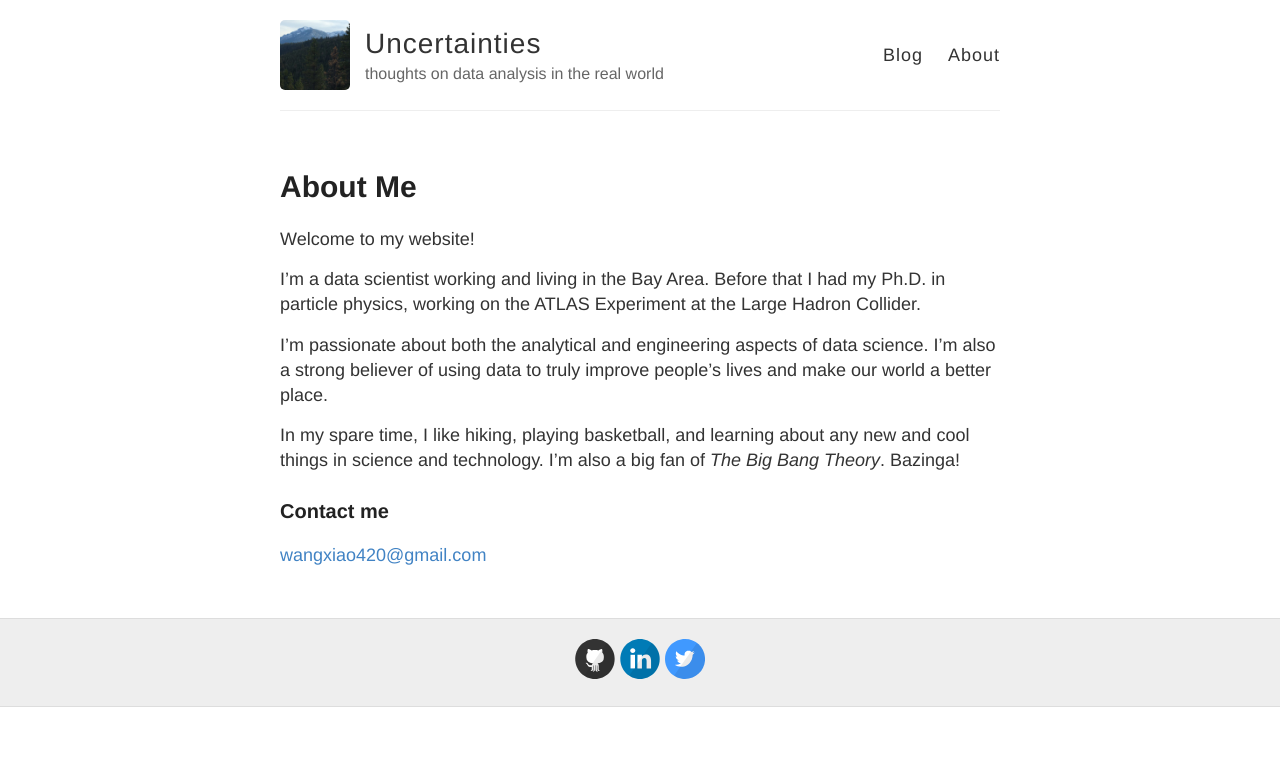
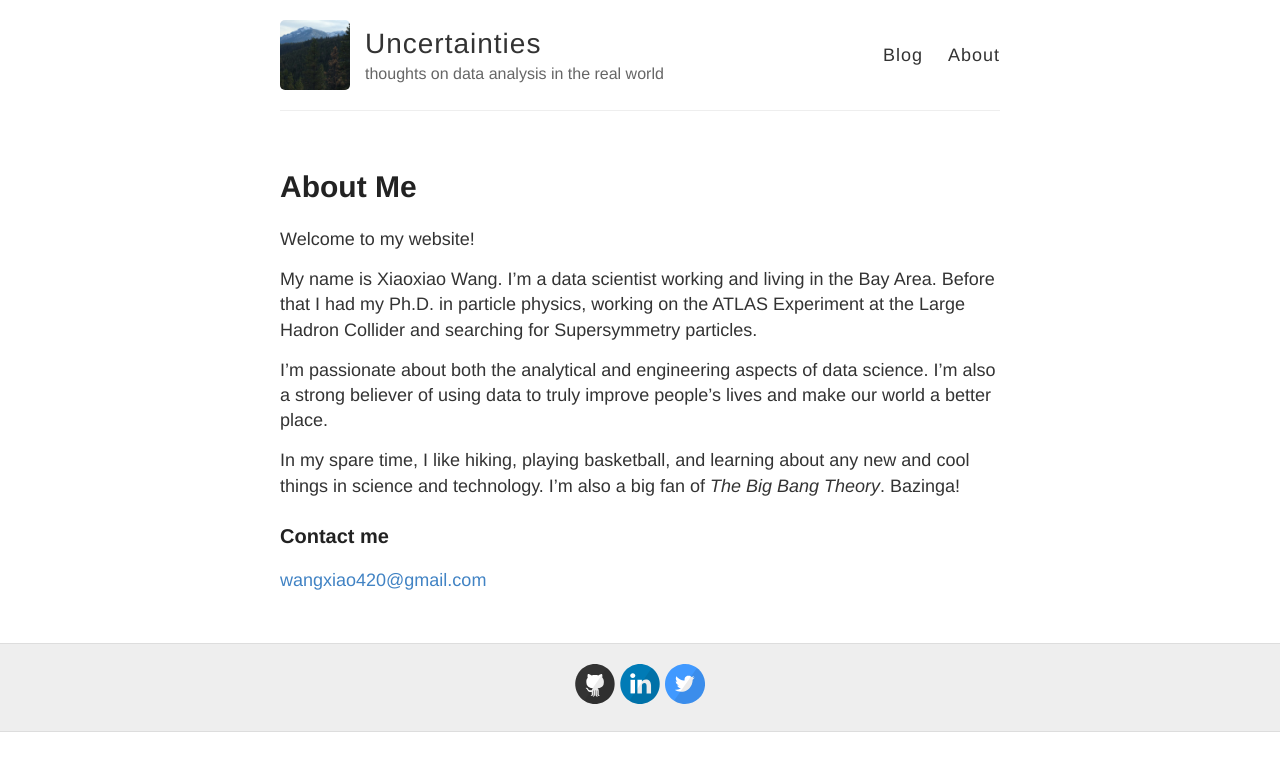
Before and after one commit to XiaoxiaoWang87/xiaoxiaowang87.github.io, a Jekyll site: the page built from about.md, in a window 1280 px wide. Shown: the top 771 px of the page. Built offline with Jekyll 4.4.1, drawn with Linux system fonts in a browser that asks for light colours.

Commit message:
added my name

```diff
--- a/about.md
+++ b/about.md
@@ -6,7 +6,7 @@ permalink: /about/
 
 Welcome to my website!
 
-I'm a data scientist working and living in the Bay Area. Before that I had my Ph.D. in particle physics, working on the ATLAS Experiment at the Large Hadron Collider.
+My name is Xiaoxiao Wang. I'm a data scientist working and living in the Bay Area. Before that I had my Ph.D. in particle physics, working on the ATLAS Experiment at the Large Hadron Collider and searching for Supersymmetry particles.
 
 I'm passionate about both the analytical and engineering aspects of data science. I'm also a strong believer of using data to truly improve people's lives and make our world a better place.
 
```
